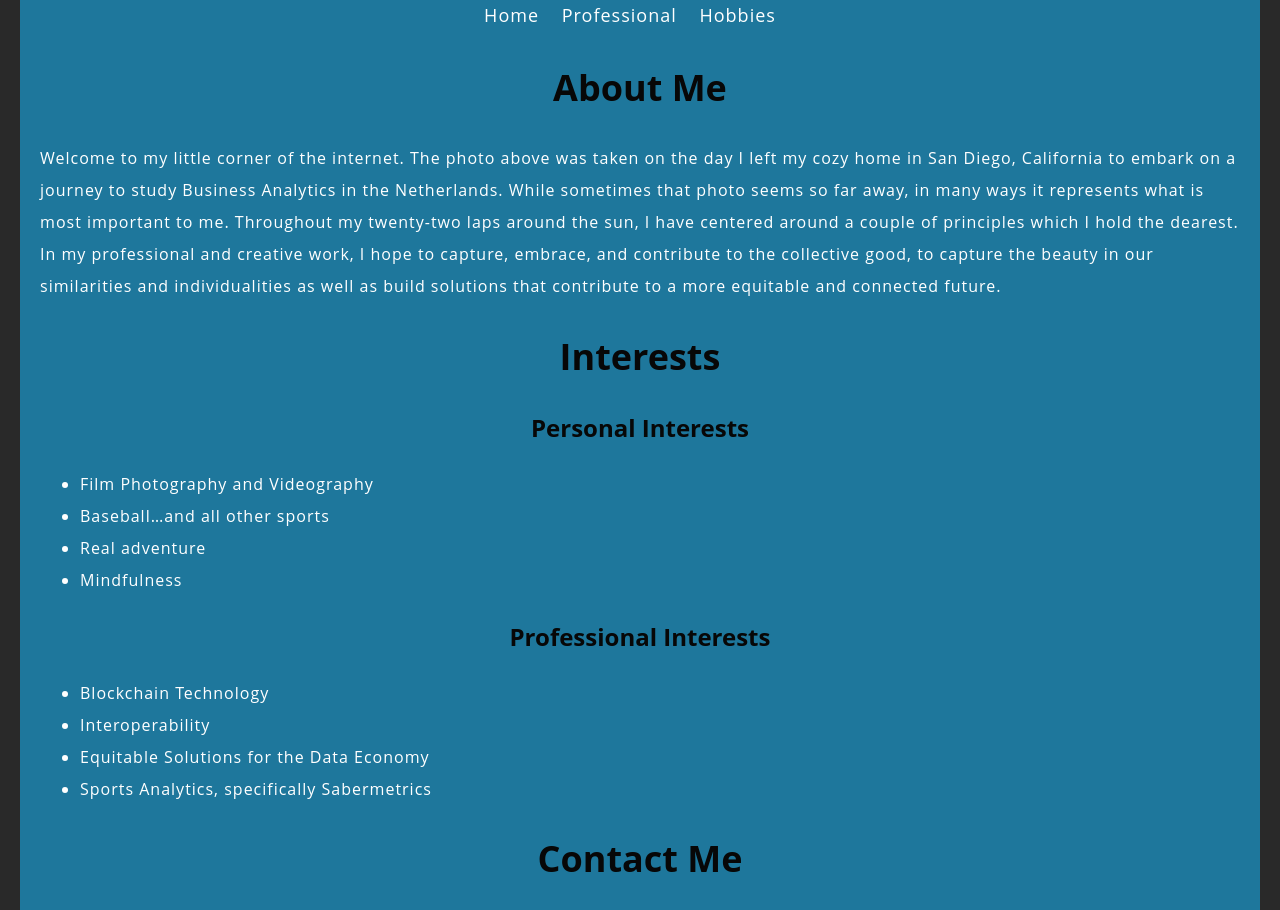
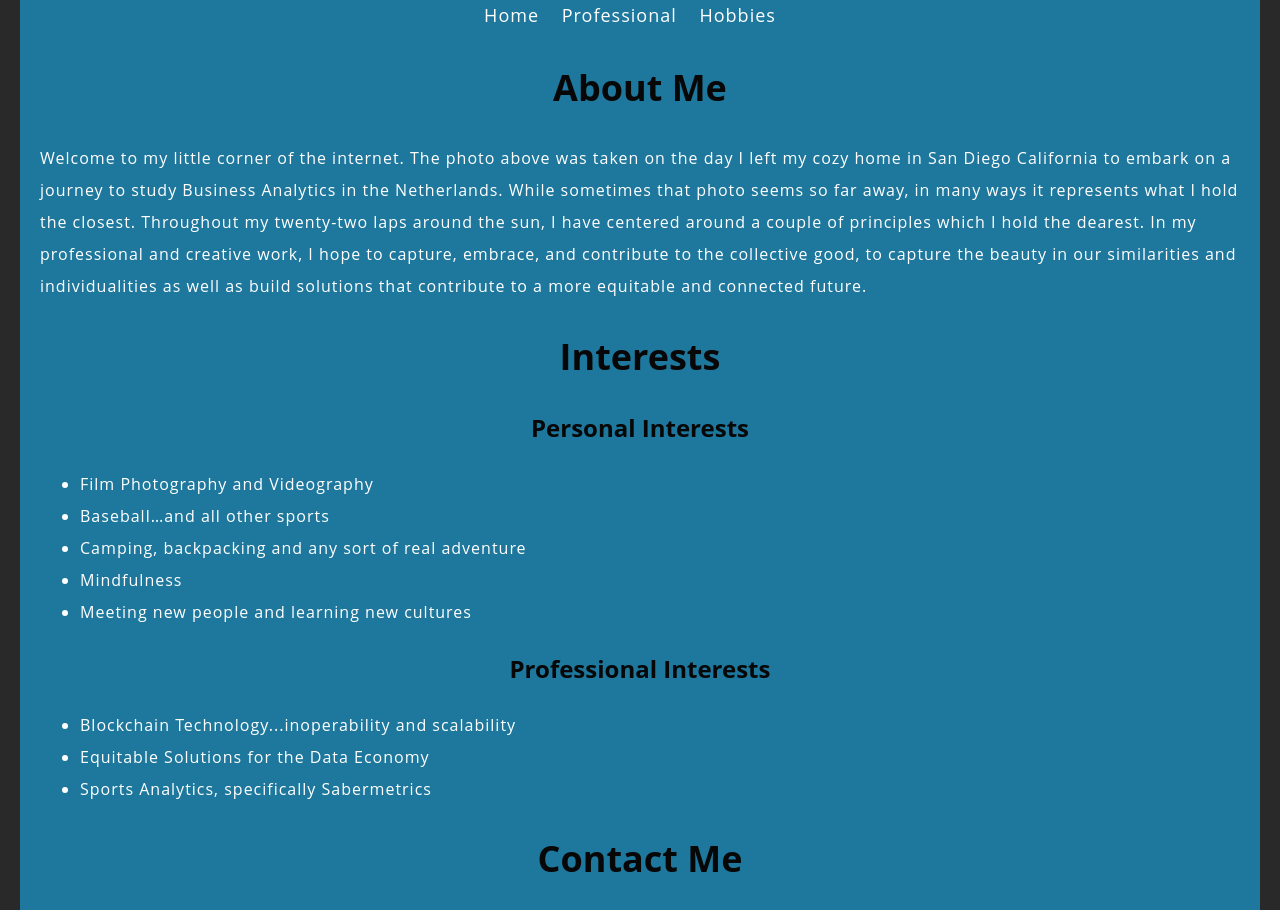
Before and after one commit to matta-kelly/matthewkelly.github.io, a plain HTML site: page index.html in a window 1280 px wide. Shown: the part 1312-2222 px from the top of the page. Drawn offline with Linux system fonts and the light colour scheme.

Commit message:
Update index.html

```diff
--- a/index.html
+++ b/index.html
@@ -21,9 +21,9 @@
     <main>
         <section id="about-me">
             <h2>About Me</h2>
-            <p>Welcome to my little corner of the internet. The photo above was taken on the day I left my cozy home in San Diego,
+            <p>Welcome to my little corner of the internet. The photo above was taken on the day I left my cozy home in San Diego
                 California to embark on a journey to study Business Analytics in the Netherlands. While sometimes that photo seems
-                so far away, in many ways it represents what is most important to me. Throughout my twenty-two laps around the sun,
+                so far away, in many ways it represents what I hold the closest. Throughout my twenty-two laps around the sun,
                 I have centered around a couple of principles which I hold the dearest. In my professional and creative work, I hope to
                 capture, embrace, and contribute to the collective good, to capture the beauty in our similarities and individualities
                 as well as build solutions that contribute to a more equitable and connected future.</p>
@@ -36,15 +36,15 @@
                     <ul>
                         <li>Film Photography and Videography</li>
                         <li>Baseball…and all other sports</li>
-                        <li>Real adventure</li>
+                        <li>Camping, backpacking and any sort of real adventure</li>
                         <li>Mindfulness</li>
+                        <li>Meeting new people and learning new cultures</li>
                     </ul>
                 </div>
                 <div>
                     <h3>Professional Interests</h3>
                     <ul>
-                        <li>Blockchain Technology</li>
-                        <li>Interoperability</li>
+                        <li>Blockchain Technology...inoperability and scalability</li>
                         <li>Equitable Solutions for the Data Economy</li>
                         <li>Sports Analytics, specifically Sabermetrics</li>
                     </ul>
```
